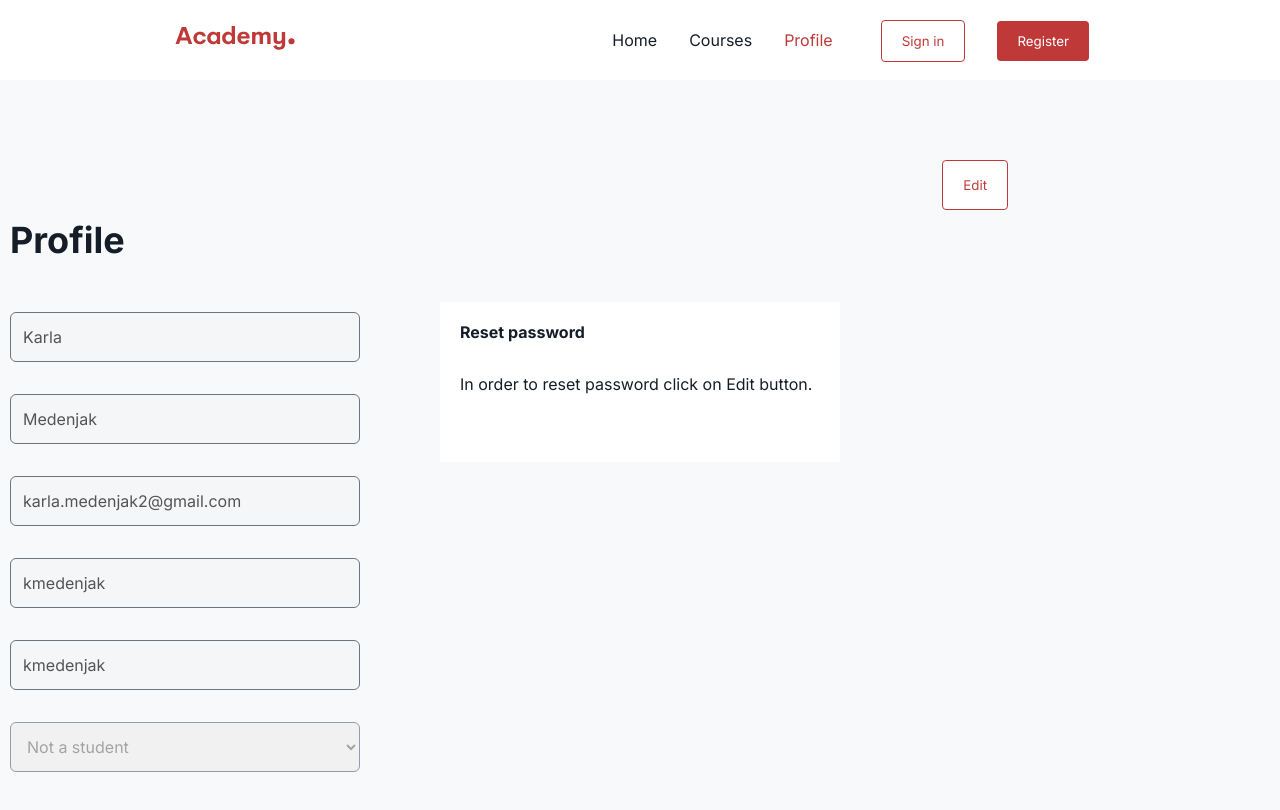
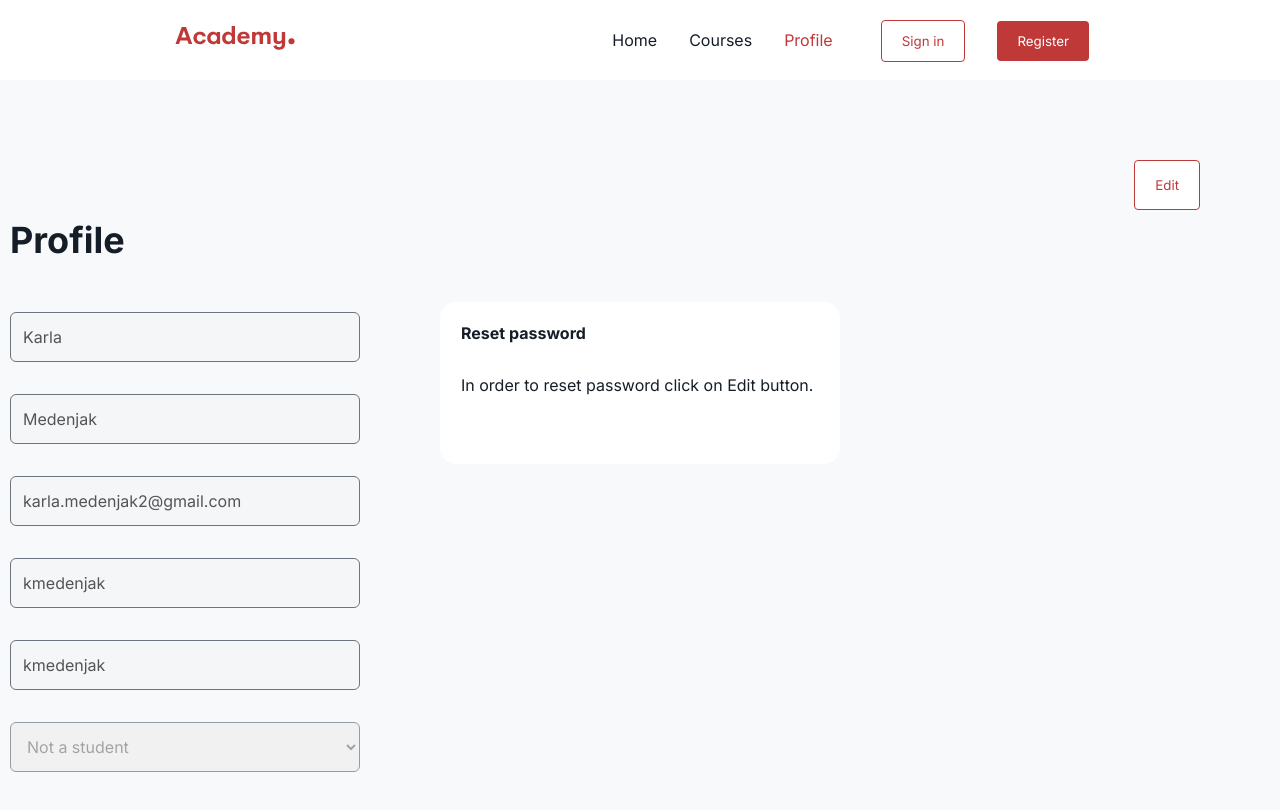
Before and after one commit to kmedenjak/Speck_homework, a React (Vite) app in the folder react-intro/: page /profile in a window 1280 px wide. Shown: the top 810 px of the page. Built offline with nearby package versions, Linux system fonts and the light colour scheme.

Commit message:
hw-9 border fix, select fix

```diff
--- a/react-intro/src/components/Password/PasswordStyle.js
+++ b/react-intro/src/components/Password/PasswordStyle.js
@@ -11,6 +11,8 @@ export const PassBackgroundInner = styled.div`
   padding: 20px 0;
   background-color: ${colors.bgSecondary};
   min-width: 400px;
+  border: 1px solid ${colors.bgSecondary};;
+  border-radius: 15px;
 
   @media screen and (${breakpoints.tablet}) {
     padding: 20px 0;
--- a/react-intro/src/pages/Profil/Profile.jsx
+++ b/react-intro/src/pages/Profil/Profile.jsx
@@ -69,7 +69,6 @@ const Profile = () => {
           })}
           onSubmit={(data, {setSubmitting, resetForm} ) => {
             setTimeout(() => {
-              alert(JSON.stringify(data, null, 2));
               handleButtonClick();
               setSubmitting(false);
               resetForm();
--- a/react-intro/src/utils/styles/generalStyles.js
+++ b/react-intro/src/utils/styles/generalStyles.js
@@ -43,6 +43,7 @@ ${(props) =>
 
     @media screen and (${breakpoints.tablet}) {
       top: 20%;
+      right: 5%;
   }
   `}
 
@@ -56,6 +57,7 @@ ${(props) =>
 
     @media screen and (${breakpoints.tablet}) {
       top: 20%;
+      right: 5%;
   }
   `}
 
```
